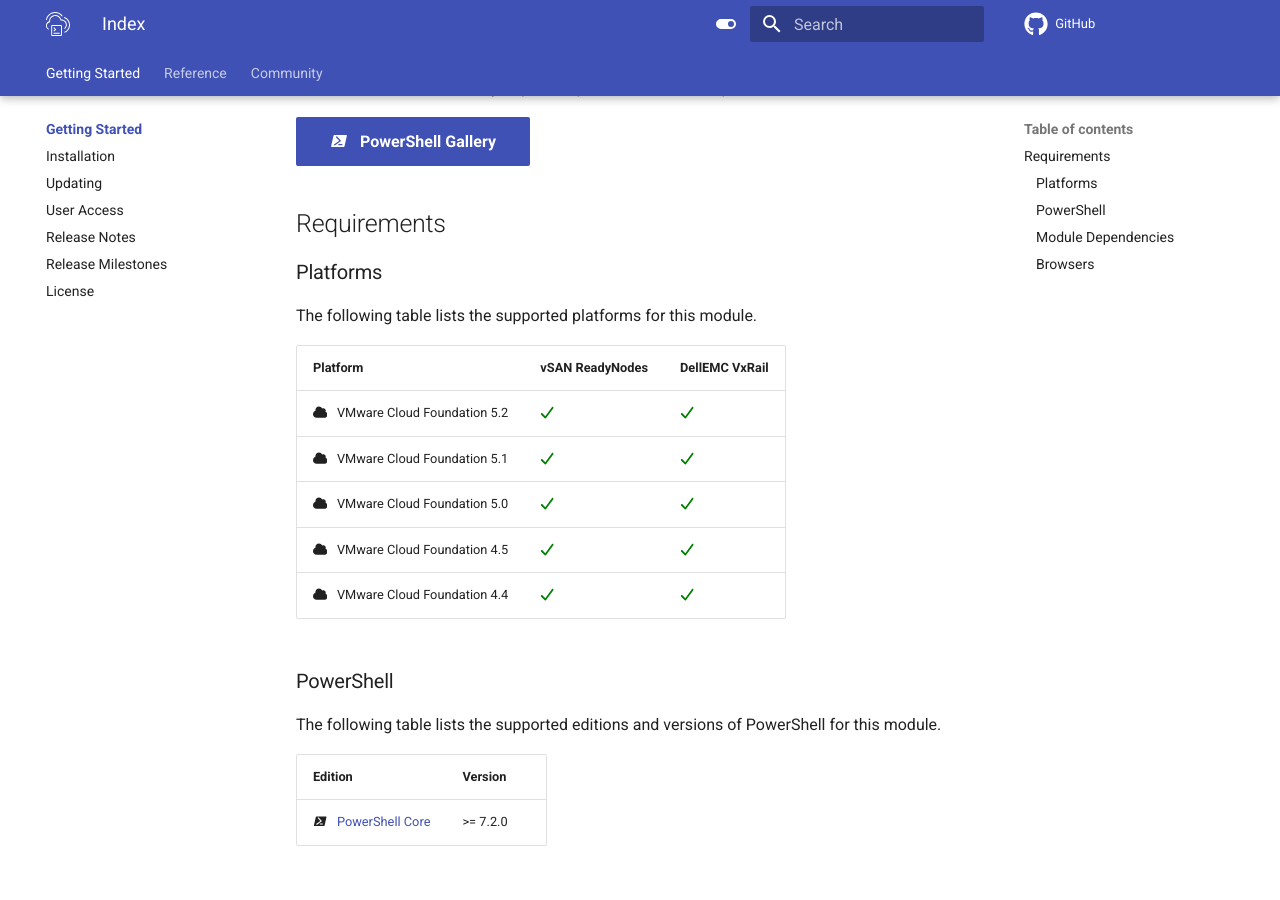
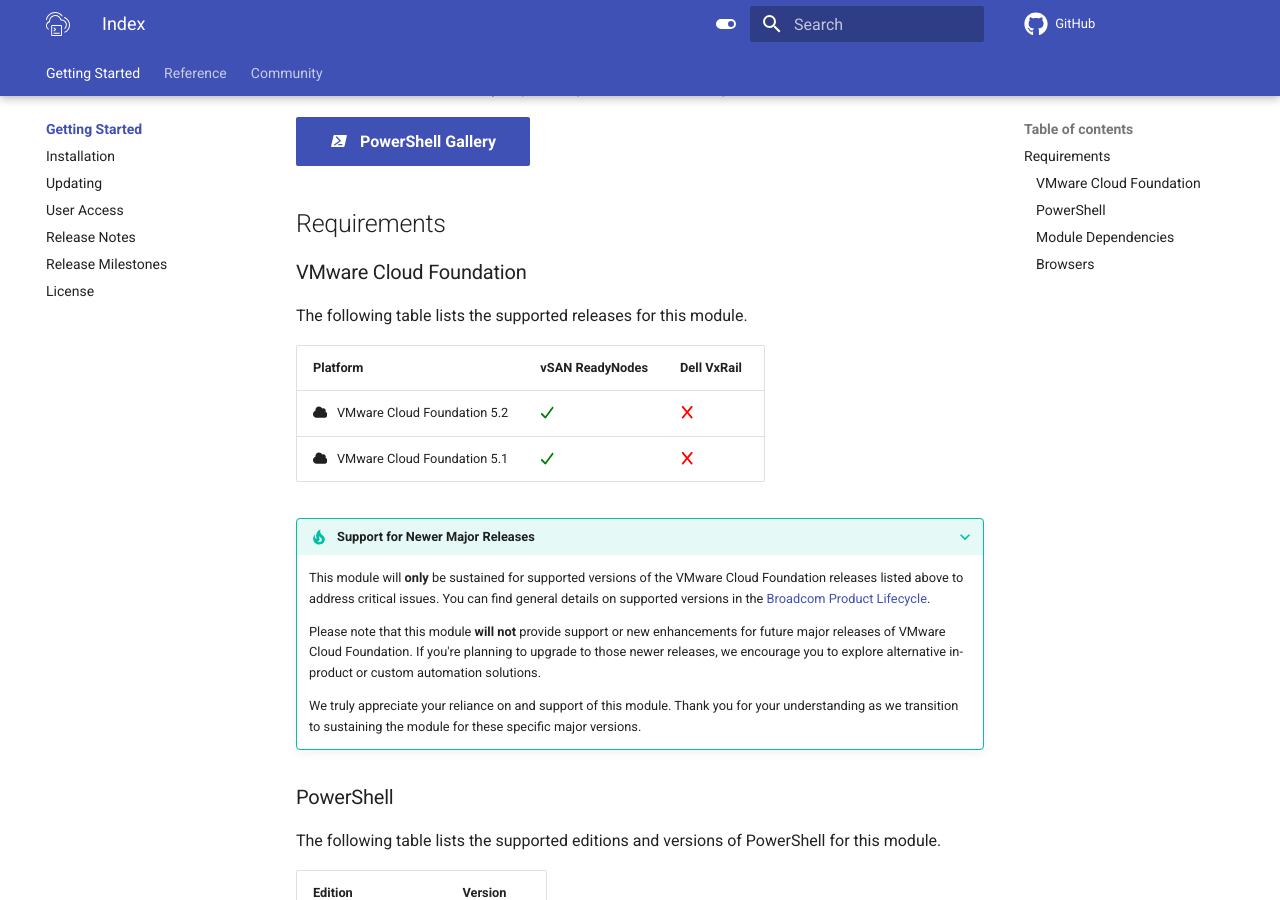
Before and after one commit to vmware/powershell-module-for-vmware-cloud-foundation-reporting, an MkDocs documentation site: the page built from docs/index.md, in a window 1280 px wide and 900 px high, scrolled down 504 px. Built offline with MkDocs 1.6.1 and Material for MkDocs 9.7.7, drawn with Linux system fonts in a browser that asks for light colours; comment, search, counter and statistics services are not loaded; the version menu is left out.

Commit message:
docs: update supported versions (#267)
Updates supported versions.

Signed-off-by: Ryan Johnson <ryan.johnson@broadcom.com>

```diff
--- a/docs/index.md
+++ b/docs/index.md
@@ -12,17 +12,22 @@
 
 ## Requirements
 
-### Platforms
+### VMware Cloud Foundation
 
-The following table lists the supported platforms for this module.
+The following table lists the supported releases for this module.
 
-Platform                                                     | vSAN ReadyNodes                     | DellEMC VxRail
+Platform                                                     | vSAN ReadyNodes                     | Dell VxRail
 -------------------------------------------------------------|-------------------------------------|------------------------------------
-:fontawesome-solid-cloud: &nbsp; VMware Cloud Foundation 5.2 | :fontawesome-solid-check:{ .green } | :fontawesome-solid-check:{ .green }
-:fontawesome-solid-cloud: &nbsp; VMware Cloud Foundation 5.1 | :fontawesome-solid-check:{ .green } | :fontawesome-solid-check:{ .green }
-:fontawesome-solid-cloud: &nbsp; VMware Cloud Foundation 5.0 | :fontawesome-solid-check:{ .green } | :fontawesome-solid-check:{ .green }
-:fontawesome-solid-cloud: &nbsp; VMware Cloud Foundation 4.5 | :fontawesome-solid-check:{ .green } | :fontawesome-solid-check:{ .green }
-:fontawesome-solid-cloud: &nbsp; VMware Cloud Foundation 4.4 | :fontawesome-solid-check:{ .green } | :fontawesome-solid-check:{ .green }
+:fontawesome-solid-cloud: &nbsp; VMware Cloud Foundation 5.2 | :fontawesome-solid-check:{ .green } | :fontawesome-solid-x:{ .red }
+:fontawesome-solid-cloud: &nbsp; VMware Cloud Foundation 5.1 | :fontawesome-solid-check:{ .green } | :fontawesome-solid-x:{ .red }
+
+???+ tip "Support for Newer Major Releases"
+
+    This module will **only** be sustained for supported versions of the VMware Cloud Foundation releases listed above to address critical issues. You can find general details on supported versions in the [Broadcom Product Lifecycle](https://support.broadcom.com/group/ecx/productlifecycle).
+
+    Please note that this module **will not** provide support or new enhancements for future major releases of VMware Cloud Foundation. If you're planning to upgrade to those newer releases, we encourage you to explore alternative in-product or custom automation solutions.
+
+    We truly appreciate your reliance on and support of this module. Thank you for your understanding as we transition to sustaining the module for these specific major versions.
 
 ### PowerShell
 
```
Also changed, not shown: README.md (+3 -1 lines), 1 other file.
